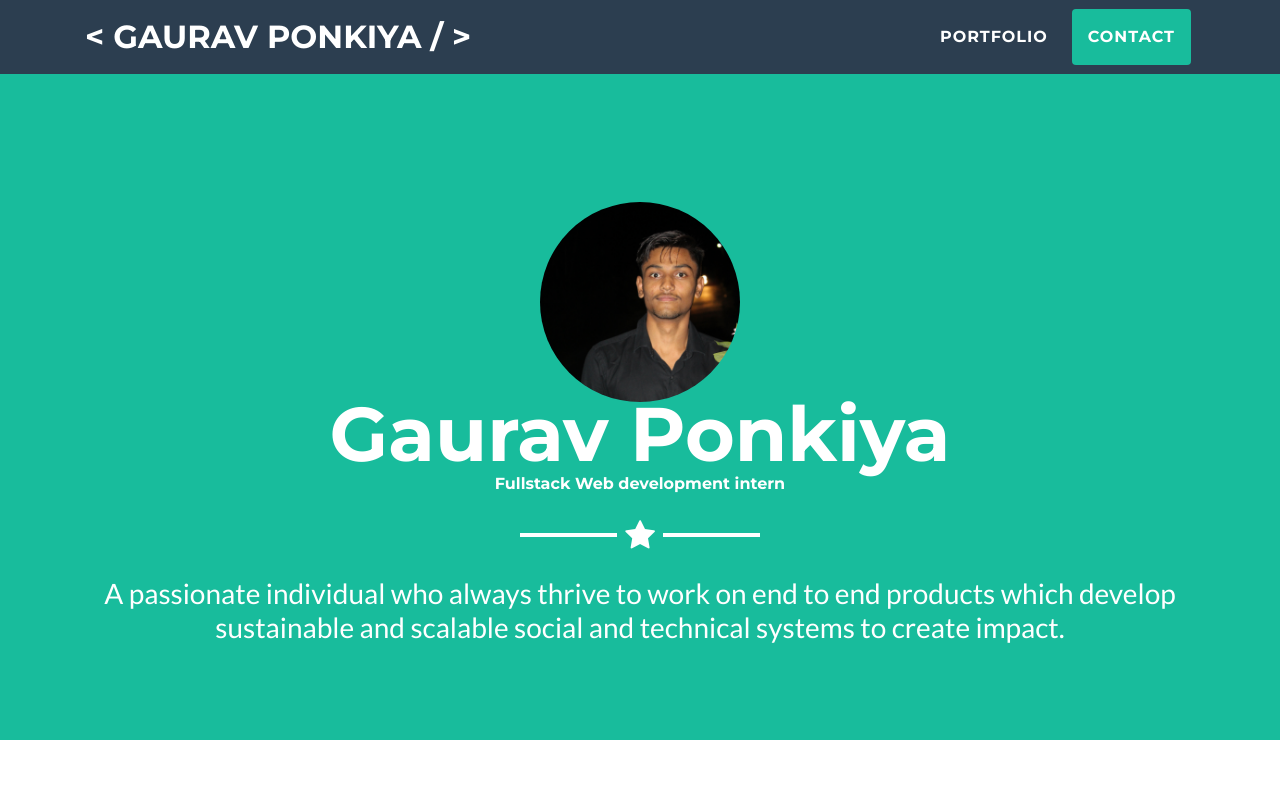
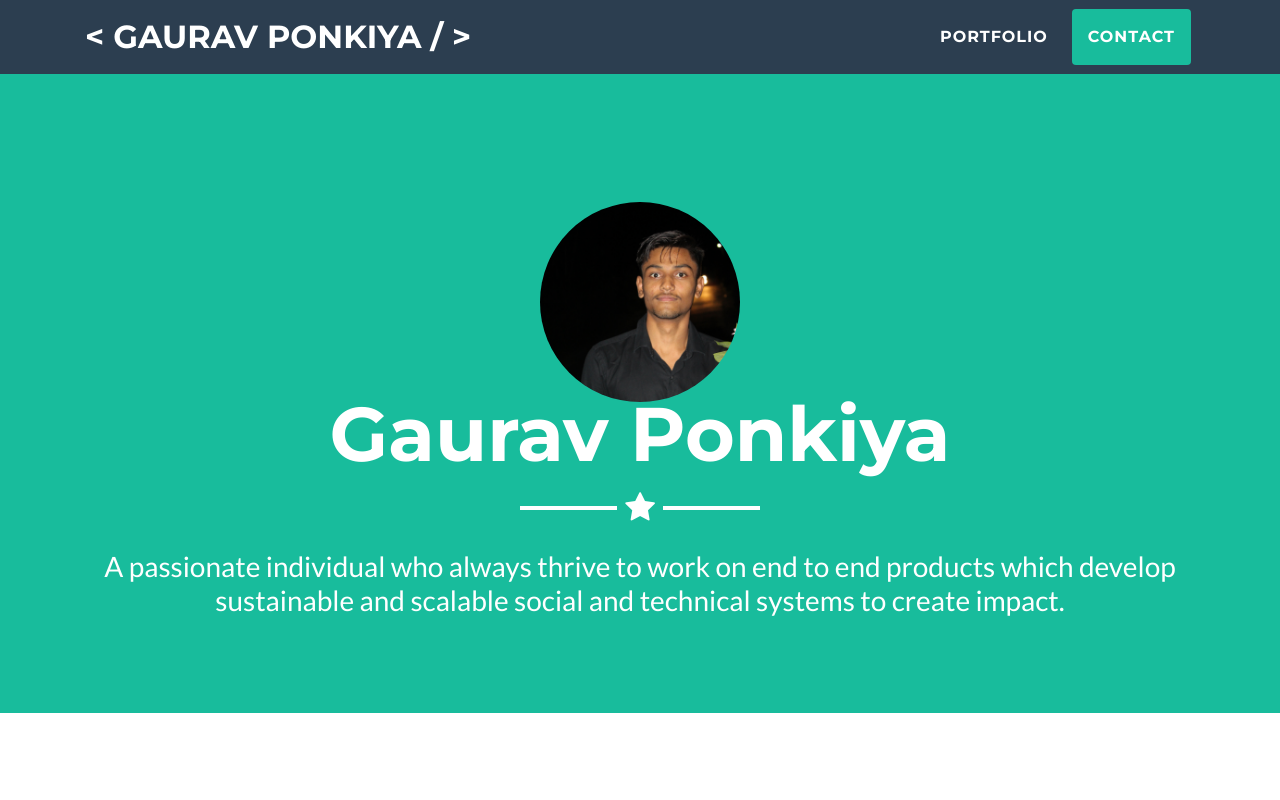
Before and after one commit to GP1999/GP1999.github.io, a plain HTML site: page index.html in a window 1280 px wide. Shown: the top 800 px of the page. Drawn offline with nearby package versions, Linux system fonts and the light colour scheme.

Commit message:
Update index.html

```diff
--- a/index.html
+++ b/index.html
@@ -29,8 +29,7 @@
         <div class="container"><div style="max-width: 200px;max-height: 200px;margin: auto"><img class="img-fluid rounded-circle mx-auto mb-5" src="assets/img/profile.jpg">
             </div>
             <h1>Gaurav Ponkiya</h1>
-            <h6>Fullstack Web development intern</h6>
-            <hr class="star-light">
+                      <hr class="star-light">
             <h2 class="font-weight-light mb-0">A passionate individual who always thrive to work on end to end products which develop sustainable and scalable social and technical systems to create impact.<br></h2>
         </div>
     </header>
```
